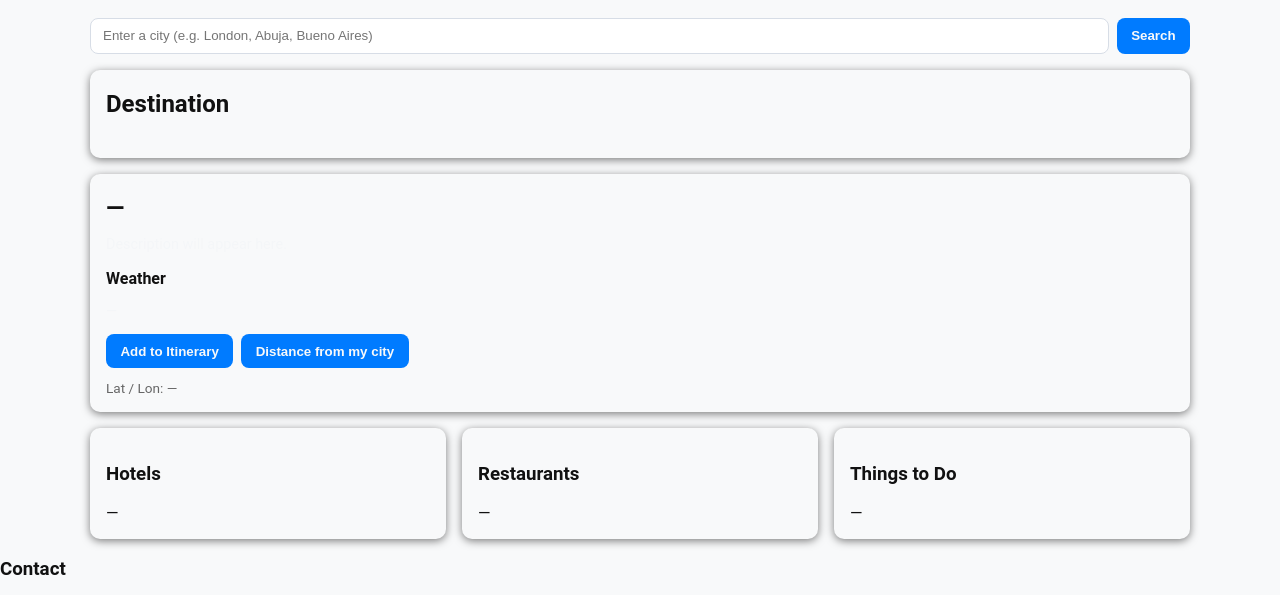
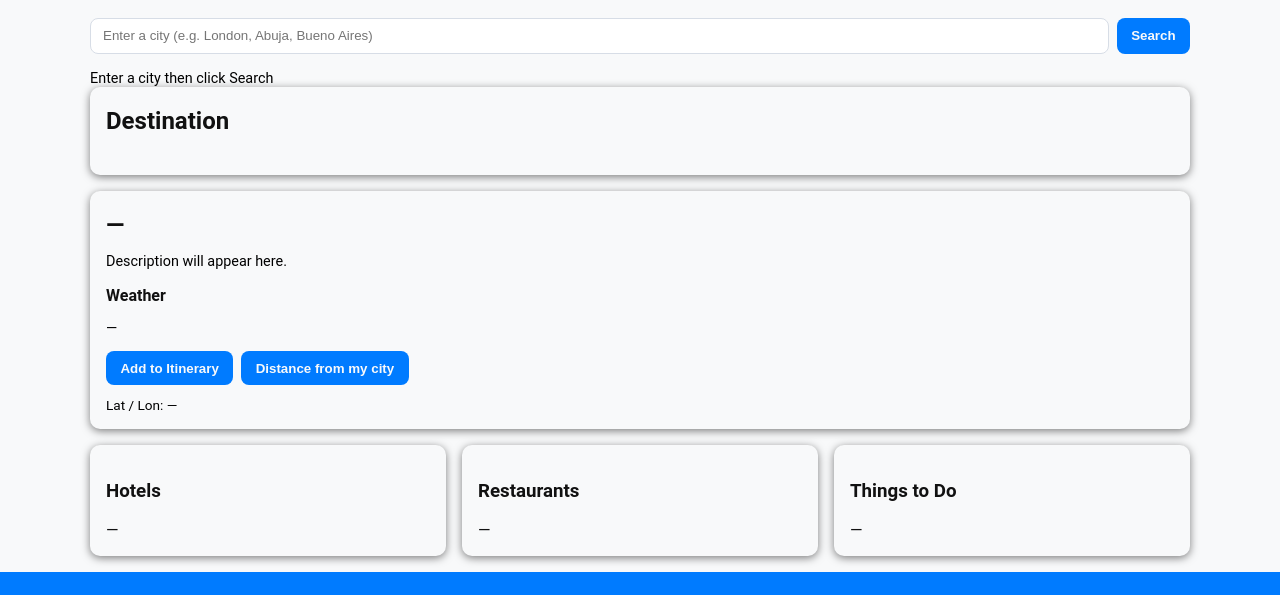
Before and after one commit to JaOnwude/tripvista-full, a website built with Vite: page destination.html in a window 1280 px wide. Shown: the part 203-798 px from the top of the page. Built offline with nearby package versions, Linux system fonts and the light colour scheme.

Commit message:
corrected color scheme

```diff
--- a/css/destination.css
+++ b/css/destination.css
@@ -149,5 +149,5 @@ h2 {
 
 .small {
     font-size: 0.9rem;
-    color: var(--bg);
+    color: #000;
 }
--- a/css/navbar-footer.css
+++ b/css/navbar-footer.css
@@ -117,11 +117,7 @@ header {
     .hamburger {
         display: flex;
     }
-
-    /* .plan-dream {
-        display: none;
-    }
-} */
+}
 
 /* Footer Styles */
 .footer {
--- a/destination.html
+++ b/destination.html
@@ -58,6 +58,9 @@
         />
         <button id="searchBtn">Search</button>
       </div>
+
+      <div id="status" class="small">Enter a city then click Search</div>
+
       <section class="top" aria-labelledby="destTitle">
         <div
           class="left"
@@ -89,9 +92,7 @@
             <button id="getDistanceBtn">Distance from my city</button>
           </div>
 
-          <div
-            style="margin-top: 12px; font-size: 0.85rem; color: var(--muted)"
-          >
+          <div style="margin-top: 12px; font-size: 0.85rem; color: #000">
             <div id="coords">Lat / Lon: —</div>
           </div>
         </aside>
```
